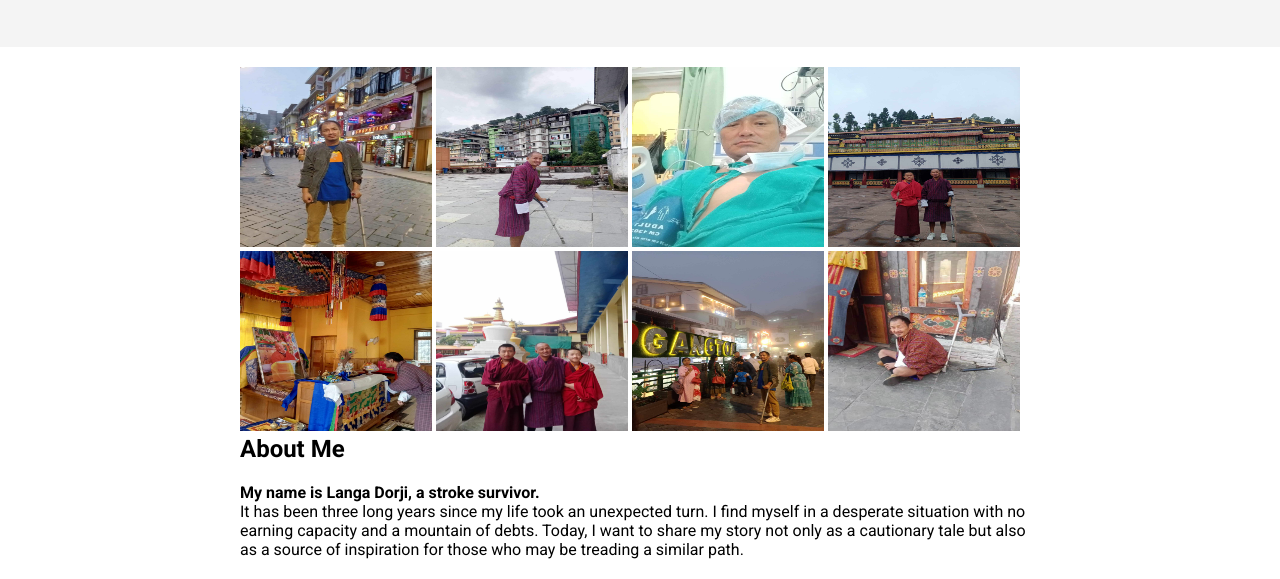
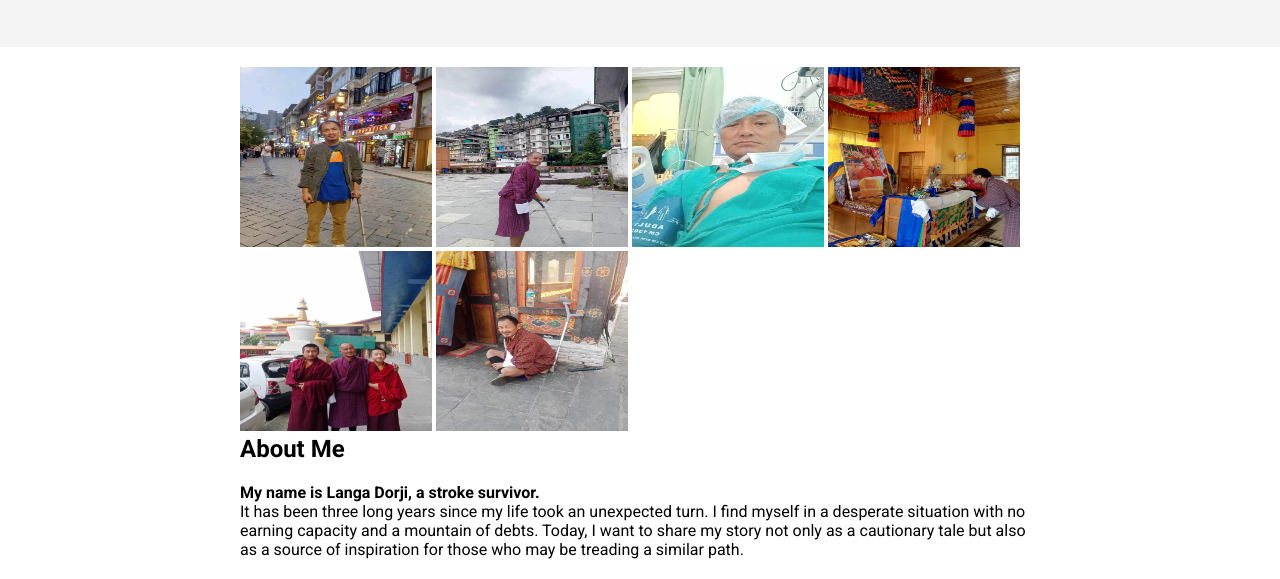
Before and after one commit to LangaDorji/strokeservivor, a plain HTML site: page docs/index.html in a window 1280 px wide. Shown: the part 149-728 px from the top of the page. Drawn offline with Linux system fonts and the light colour scheme.

Commit message:
imageremove

```diff
--- a/docs/index.html
+++ b/docs/index.html
@@ -31,10 +31,8 @@
      <img src="photo/image5.jpg" alt="Your Photo">
     <img src="photo/image1.jpg" alt="Your Photo">
 <img src="photo/image17.jpg" alt="Your Photo">
-<img src="photo/image16.jpg" alt="Your Photo">
 <img src="photo/image20.jpg" alt="Your Photo">
 <img src="photo/image14.jpg" alt="Your Photo">
-<img src="photo/image18.jpg" alt="Your Photo">
 <img src="photo/image4.jpg" alt="Your Photo">
 
     <section id="about">
```
Also changed, not shown: docs/photo/image18.jpg (deleted), 1 other file.
